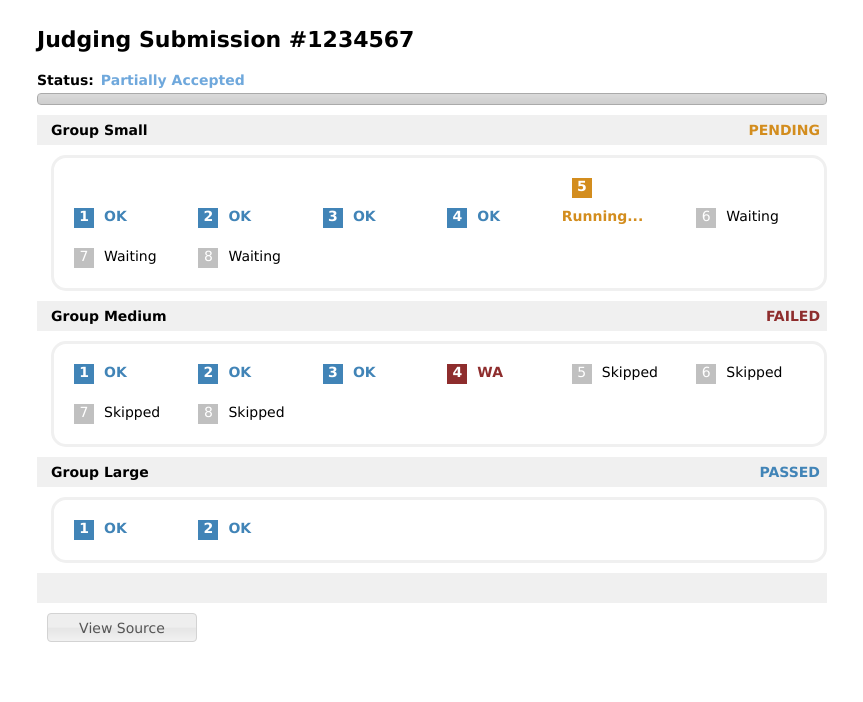
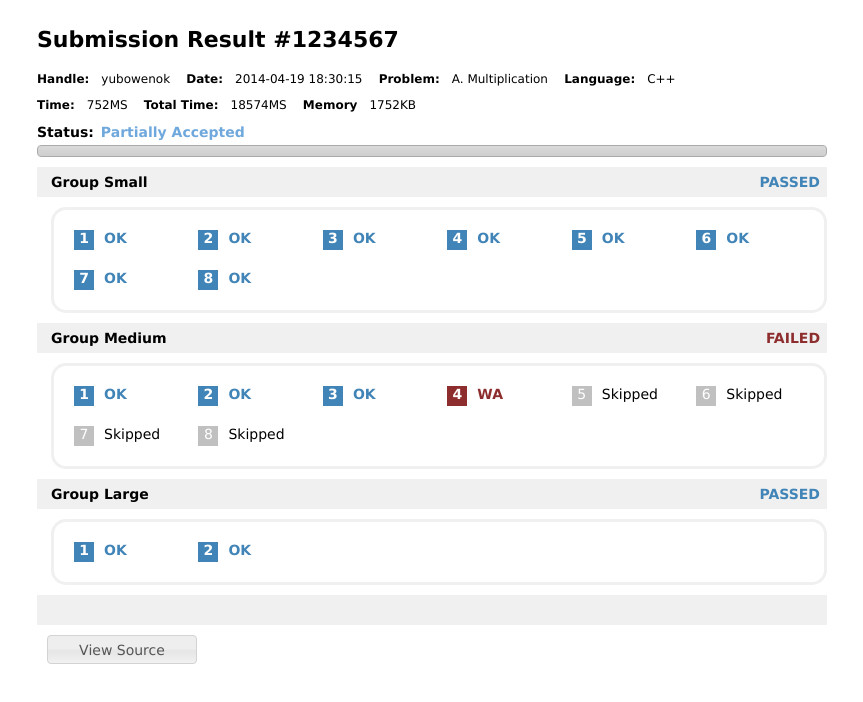
Before and after one commit to yubowenok/lekeatoj, a plain HTML site: page web/result.html in a window 1280 px wide. Shown: the part 106-808 px from the top of the page, without its empty margins (208-1071 px from the left). Drawn offline with Linux system fonts and the light colour scheme.

Commit message:
add source/result time/mem info

```diff
--- a/web/result.html
+++ b/web/result.html
@@ -15,22 +15,33 @@
 
 <div id='header'></div>
 <div class='container'>
-	<div class='title'> Judging Submission #1234567</div>
+	<div id='title' class='title'> Judging Submission #1234567</div>
+	<div class='subinfo'>
+        <span>Handle:</span><span style='font-weight:normal'>yubowenok</span>
+        <span>Date:</span><span style='font-weight:normal'>2014-04-19 18:30:15</span>
+		<span>Problem:</span><span style='font-weight:normal'><a href='problem.html'>A. Multiplication</a></span>
+        <span>Language:</span><span style='font-weight:normal'>C++</span><br>
+    </div>
+    <div class='subinfo'>
+        <span>Time:</span><span style='font-weight:normal'>752MS</span>
+        <span>Total Time:</span><span style='font-weight:normal'>18574MS</span>
+        <span>Memory</span><span style='font-weight:normal'>1752KB</span>
+    </div>
+
 	<div class='text-bold'>Status:<span id='status' class='color-run judgestatus'>Running...</span></div>
-
 	<div id="progress" class="judgeprogress"></div>
 
-	<div class='sectionheader'> Group Small <span class='groupresult color-run'>PENDING</span></div>
+	<div class='sectionheader'> Group Small <span id='groupresult-small' class='groupresult color-run'>PENDING</span></div>
 	<div class='sectioncontent'>
-		<div class='judgegroup'>
-			<span class='testcase color-ac text-bold'><span class='testid bgcolor-ac'>1</span>OK</span>
-			<span class='testcase color-ac text-bold'><span class='testid bgcolor-ac'>2</span>OK</span>
-			<span class='testcase color-ac text-bold'><span class='testid bgcolor-ac'>3</span>OK</span>
-			<span class='testcase color-ac text-bold'><span class='testid bgcolor-ac'>4</span>OK</span>
-			<span class='testcase color-run text-bold'><span class='testid bgcolor-run'>5</span>Running...</span>
-			<span class='testcase'><span class='testid'>6</span>Waiting</span>
-			<span class='testcase'><span class='testid'>7</span>Waiting</span>
-			<span class='testcase'><span class='testid'>8</span>Waiting</span>
+		<div class='judgegroup' id='group-small'>
+			<span class='testcase color-ac text-bold'><span class='testid bgcolor-ac'>1</span><span class='testverdict'>OK</span></span>
+			<span class='testcase color-ac text-bold'><span class='testid bgcolor-ac'>2</span><span class='testverdict'>OK</span></span>
+			<span class='testcase color-ac text-bold'><span class='testid bgcolor-ac'>3</span><span class='testverdict'>OK</span></span>
+			<span class='testcase color-ac text-bold'><span class='testid bgcolor-ac'>4</span><span class='testverdict'>OK</span></span>
+			<span class='testcase color-run text-bold'><span class='testid bgcolor-run'>5</span><span class='testverdict'>Running...</span></span>
+			<span class='testcase'><span class='testid'>6</span><span class='testverdict'>Queueing</span></span>
+			<span class='testcase'><span class='testid'>7</span><span class='testverdict'>Queueing</span></span>
+			<span class='testcase'><span class='testid'>8</span><span class='testverdict'>Queueing</span></span>
 		</div>
 	</div>
 	<div class='sectionheader'> Group Medium <span class='groupresult color-rej'>FAILED</span></div>
--- a/web/result.js
+++ b/web/result.js
@@ -35,5 +35,10 @@ function updateProgress(){
     if (perc>=100.0) {
         clearTimeout(timer);
         $("#status").text("Partially Accepted").removeClass("color-run").addClass("color-pac");
+        $("#title").text("Submission Result #1234567");
+        $("#group-small .testverdict").text("OK");
+        $("#group-small .testid").removeClass("bgcolor-run").addClass("bgcolor-ac");
+        $("#group-small .testcase").removeClass("color-run").addClass("color-ac text-bold");
+        $("#groupresult-small").text("PASSED").removeClass("color-run").addClass("color-ac");
     }
 }
--- a/web/style.css
+++ b/web/style.css
@@ -19,6 +19,12 @@ input:focus { outline: none; }
 p, a {
 	color: inherit;
 	font-size: inherit;
+}
+span {
+	font-weight: inherit;
+	font-size: inherit;
+	margin: inherit;
+	line-height: inherit;
 }
 
 .userinfo{
@@ -272,7 +278,15 @@ pre {
 }
 .groupresult{
 	margin-right: 0.5em;
+	margin-top: 0px;
 	float:right;
+}
+.subinfo{
+	font-size: 12px;
+	margin-right: 1em;
+	margin-top: 1em;
+	margin-bottom: 1em;
+	font-weight: bold;
 }
 
 .registerinfo{
```
Also changed, not shown: web/register.html (+1 -0 lines), web/source.html (+11 -3 lines).
